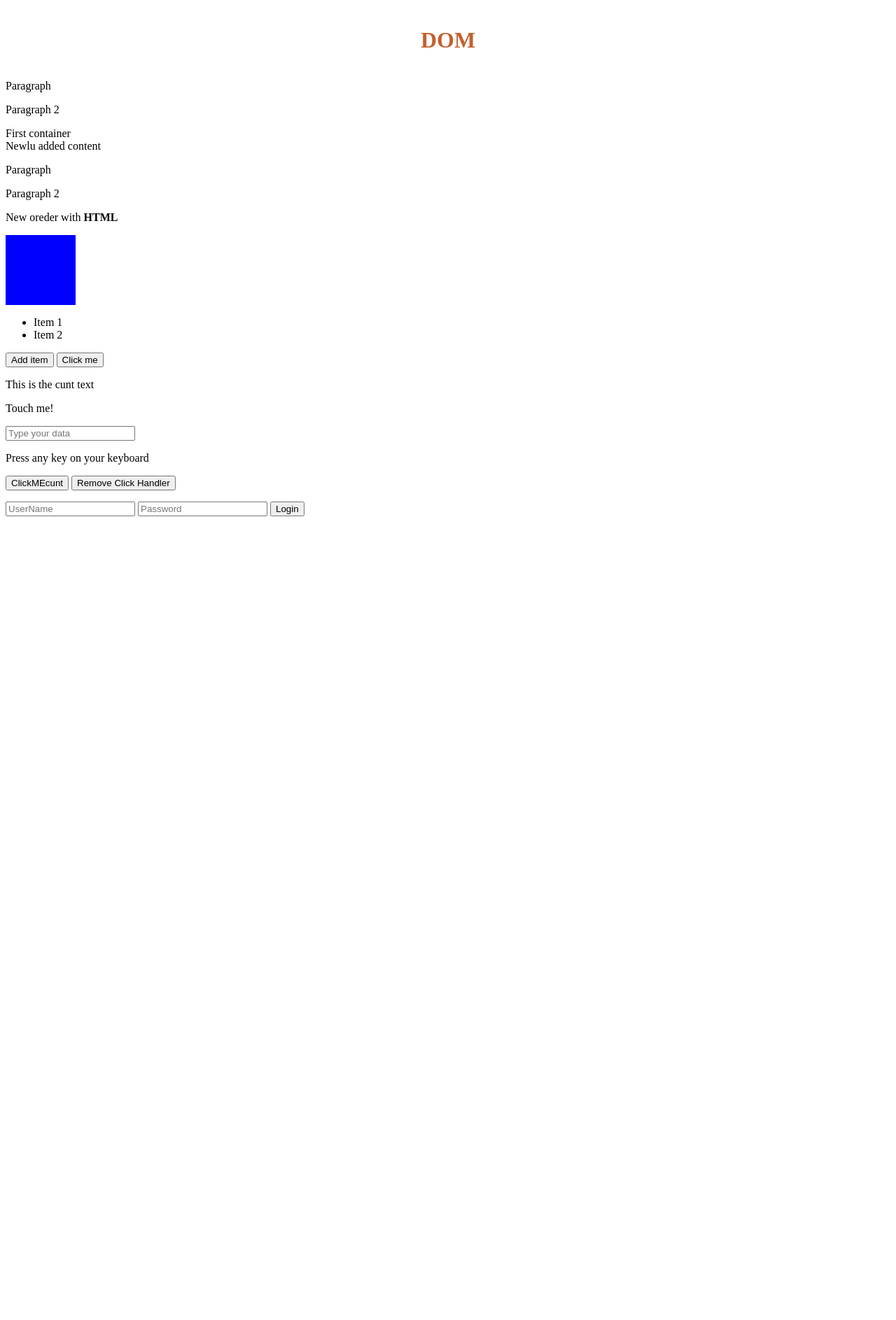
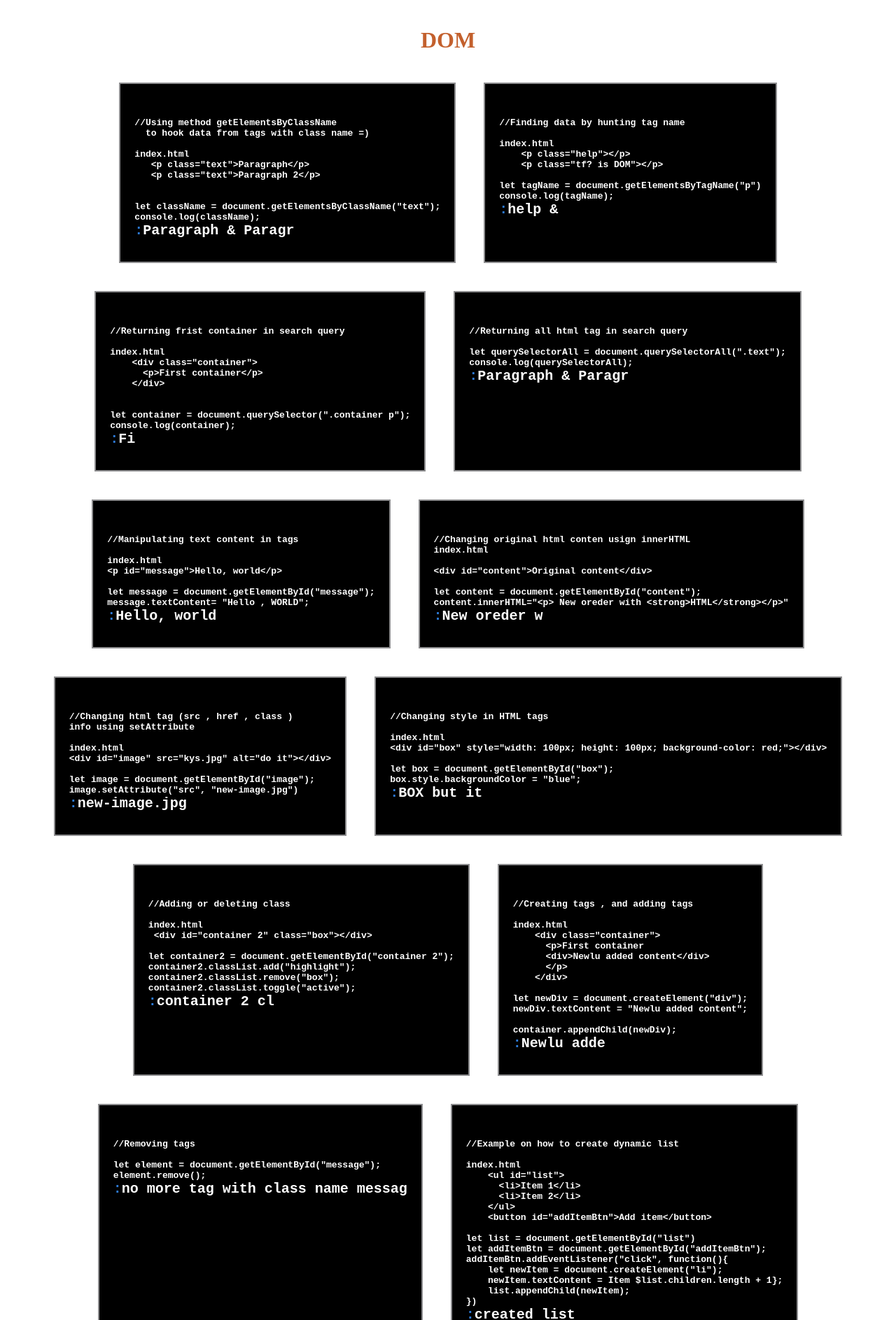
Before and after one commit to Traer3/ReactJs, a React (Create React App) app in the folder javascript-basics/: page / in a window 1280 px wide. Shown: the part 7218-9105 px from the top of the page at 70% size. Before the commit the page ends 7972 px from the top, so only its background shows below. Built offline with nearby package versions, Linux system fonts and the light colour scheme.

Commit message:
Changes to be committed:

```diff
--- a/javascript-basics/public/index.html
+++ b/javascript-basics/public/index.html
@@ -8,55 +8,6 @@
   <body>
 
     <div id="root"></div>
-    <p class="help">Paragraph</p>
-    <p class="tf? is DOM">Paragraph 2</p>
-
-    <div class="container">
-      <p>First container</p>
-
-    </div>
-
-    <p class="text">Paragraph</p>
-    <p class="text">Paragraph 2</p>
-
-    <p id="message">Hello, world</p>
-
-    <div id="content">Original content</div>
-
-    <div id="image" src="kys.jpg" alt="do it"></div>
-
-    <div id="box" style="width: 100px; height: 100px; background-color: red;"></div>
-
-    <div id="container 2" class="box"></div>
-
-    <ul id="list">
-      <li>Item 1</li>
-      <li>Item 2</li>
-    </ul>
-    <button id="addItemBtn">Add item</button>
-
-    <button id="changeTextBtn">Click me</button>
-    <p id="text">This is the cunt text</p>
-
-    <p id="mouseOver">Touch me!</p>
-    <p id="clounTag"></p>
-
-    <input type="text" id="nameInput" placeholder="Type your data">
-    <p id="greeting"></p>
-
-    <p>Press any key on your keyboard</p>
-    <p id="keyDisplay"></p>
-
-    <button id="clickBtn">ClickMEcunt</button>
-    <button id="removeBtn">Remove Click Handler</button>
-    <p id="message2"></p>
-
-    <form id="loginFrom">
-        <input type="text" id="username" placeholder="UserName">
-        <input type="password" id="password" placeholder="Password">
-        <button type="submit">Login</button>
-    </form>
-    <p id="formMessage"></p>
 
   </body>
 </html>
--- a/javascript-basics/src/components/DomTester.js
+++ b/javascript-basics/src/components/DomTester.js
@@ -1,57 +1,164 @@
 import React from "react";
+import TerminalWindow from "./TerminalWindow";
+
+const methodElementsByClassName = `
+//Using method getElementsByClassName
+  to hook data from tags with class name =)
+
+index.html
+   <p class="text">Paragraph</p>
+   <p class="text">Paragraph 2</p>
+
 
 let className = document.getElementsByClassName("text");
 console.log(className);
+`
+
+const tagName = `
+//Finding data by hunting tag name
+
+index.html
+    <p class="help"></p>
+    <p class="tf? is DOM"></p>
 
 let tagName = document.getElementsByTagName("p")
 console.log(tagName);
+`
+
+const querySelector =`
+//Returning frist container in search query
+
+index.html
+    <div class="container">
+      <p>First container</p>
+    </div>
+
 
 let container = document.querySelector(".container p");
 console.log(container);
+`
+
+const querySelectorAll =`
+//Returning all html tag in search query
 
 let querySelectorAll = document.querySelectorAll(".text");
 console.log(querySelectorAll);
+`
+
+const textContent =`
+//Manipulating text content in tags
+
+index.html
+<p id="message">Hello, world</p>
 
 let message = document.getElementById("message");
 message.textContent= "Hello , WORLD";
+`
+
+const innerHTML =`
+//Changing original html conten usign innerHTML
+index.html
+
+<div id="content">Original content</div>
 
 let content = document.getElementById("content");
 content.innerHTML="<p> New oreder with <strong>HTML</strong></p>"
+`
+
+const setAttribute =`
+//Changing html tag (src , href , class )
+info using setAttribute
+
+index.html
+<div id="image" src="kys.jpg" alt="do it"></div>
 
 let image = document.getElementById("image");
 image.setAttribute("src", "new-image.jpg")
+`
+
+const styleChanger =`
+//Changing style in HTML tags
+
+index.html
+<div id="box" style="width: 100px; height: 100px; background-color: red;"></div>
 
 let box = document.getElementById("box");
 box.style.backgroundColor = "blue";
+`
 
+const classManipulation = `
+//Adding or deleting class
+
+index.html
+ <div id="container 2" class="box"></div>
 
 let container2 = document.getElementById("container 2");
 container2.classList.add("highlight");
 container2.classList.remove("box");
 container2.classList.toggle("active");
+`
+
+const createElement =`
+//Creating tags , and adding tags
+
+index.html
+    <div class="container">
+      <p>First container
+      <div>Newlu added content</div>
+      </p>
+    </div>
 
 let newDiv = document.createElement("div");
 newDiv.textContent = "Newlu added content";
 
 container.appendChild(newDiv);
+`
+const removingTag=`
+//Removing tags
 
 let element = document.getElementById("message");
 element.remove();
+`
+
+const example=`
+//Example on how to create dynamic list
+
+index.html
+    <ul id="list">
+      <li>Item 1</li>
+      <li>Item 2</li>
+    </ul>
+    <button id="addItemBtn">Add item</button>
 
 let list = document.getElementById("list")
 let addItemBtn = document.getElementById("addItemBtn");
 addItemBtn.addEventListener("click", function(){
     let newItem = document.createElement("li");
-    newItem.textContent = `Item ${list.children.length + 1}`;
+    newItem.textContent = Item $list.children.length + 1};
     list.appendChild(newItem);
 })
+`
+
+const addEventListenerClick=`
+//Event listener for click
+
+index.html
+    <button id="changeTextBtn">Click me</button>
+    <p id="text">This is the cunt text</p>
 
 let chengeTexBtn = document.getElementById("changeTextBtn");
 let text = document.getElementById("text");
 chengeTexBtn.addEventListener("click", ()=>{
     text.textContent = "The text has been DEcunts";
 })
+`
 
+const addEventListenerMouse=`
+//Event listener for mouseover and mouseout
+
+index.html
+    <p id="mouseOver">Touch me!</p>
+    <p id="clounTag"></p>
 
 let pervetTag = document.getElementById("mouseOver");
 let clounTag = document.getElementById("clounTag");
@@ -63,22 +170,41 @@ pervetTag.addEventListener("mouseout", function(){
     clounTag.style.backgroundColor = "green";
     clounTag.textContent = "good";
 });
+`
+const inputEvent =`
+//Add event for inputing text
 
-
+index.html
+    <input type="text" id="nameInput" placeholder="Type your data">
+    <p id="greeting"></p>
 
 let nameInput = document.getElementById("nameInput");
 let greeting = document.getElementById("greeting");
 nameInput.addEventListener("input", ()=>{
     let name = nameInput.value;
-    greeting.textContent = `Hello, ${name}!`;
+    greeting.textContent = Hello, {name}!;
 })
+`
 
+const keydownEvent=`
+//Reading keyboardData
+
+index.html
+    <p>Press any key on your keyboard</p>
+    <p id="keyDisplay"></p>
 
 document.addEventListener("keydown",function(event){
     let keyDisplay = document.getElementById("keyDisplay");
-    keyDisplay.textContent = `You pressed : ${event.key}`;
+    keyDisplay.textContent = You pressed : {event.key};
 })
+`
+const removeEventListener=`
+//Removing Event Listener
 
+index.html
+    <button id="clickBtn">ClickMEcunt</button>
+    <button id="removeBtn">Remove Click Handler</button>
+    <p id="message2"></p>
 
 let clickBtn = document.getElementById("clickBtn");
 let message2 = document.getElementById("message2");
@@ -90,7 +216,18 @@ document.getElementById("removeBtn").addEventListener("click",()=>{
     clickBtn.removeEventListener("click",handleClick);
     message2.textContent = "Click handler removed";
 });
+`
 
+const fromExample=`
+//Using event litener on forms
+
+index.html
+    <form id="loginFrom">
+        <input type="text" id="username" placeholder="UserName">
+        <input type="password" id="password" placeholder="Password">
+        <button type="submit">Login</button>
+    </form>
+    <p id="formMessage"></p>
 
 let loginFrom = document.getElementById("loginFrom");
 let formMessage = document.getElementById("formMessage");
@@ -99,15 +236,30 @@ loginFrom.addEventListener("submit", function(event){
     event.preventDefault();
     let username = document.getElementById("username").value;
     let password = document.getElementById("password").value;
-    formMessage.textContent = `Welcome, ${username}! you have strong password ${password}`
-})
-
-
+    formMessage.textContent = Welcome, {username}! you have strong password {password}
+`
 const DomTester = () => {
     return(
-        <div>
-
-        </div>
+        <div style={{ display: 'flex', flexWrap: 'wrap' , justifyContent: 'center' ,  }}>
+               <TerminalWindow incomingText={methodElementsByClassName} answer="Paragraph & Paragraph 2"/>
+               <TerminalWindow incomingText={tagName} answer="help & tf? is DOM"/>
+               <TerminalWindow incomingText={querySelector} answer="First container"/>
+               <TerminalWindow incomingText={querySelectorAll} answer="Paragraph & Paragraph 2"/>
+               <TerminalWindow incomingText={textContent} answer="Hello, world"/>
+               <TerminalWindow incomingText={innerHTML} answer="New oreder with HTML"/>
+               <TerminalWindow incomingText={setAttribute} answer="new-image.jpg"/>
+               <TerminalWindow incomingText={styleChanger} answer="BOX but its blue =)"/>
+               <TerminalWindow incomingText={classManipulation} answer="container 2 class box"/>
+               <TerminalWindow incomingText={createElement} answer="Newlu added content"/>
+               <TerminalWindow incomingText={removingTag} answer="no more tag with class name message"/>
+               <TerminalWindow incomingText={example} answer="created list "/>
+               <TerminalWindow incomingText={addEventListenerClick} answer="The text has been DEcunts"/>
+               <TerminalWindow incomingText={addEventListenerMouse} answer="clounTag"/>
+               <TerminalWindow incomingText={inputEvent} answer="Hello, keyboard"/>
+               <TerminalWindow incomingText={keydownEvent} answer="Press any key on your keyboard"/>
+               <TerminalWindow incomingText={removeEventListener} answer="Click handler removed"/>
+               <TerminalWindow incomingText={fromExample} answer="Welcome, {username}! you have strong password {password}"/>
+            </div>
     );
 };
 
```
